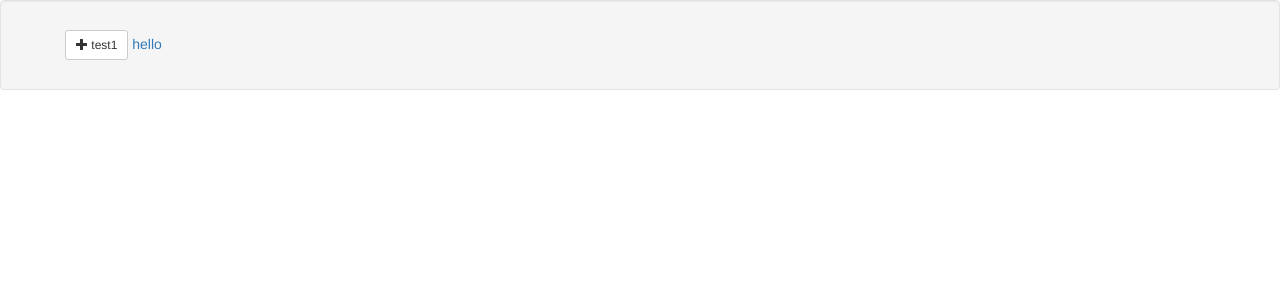
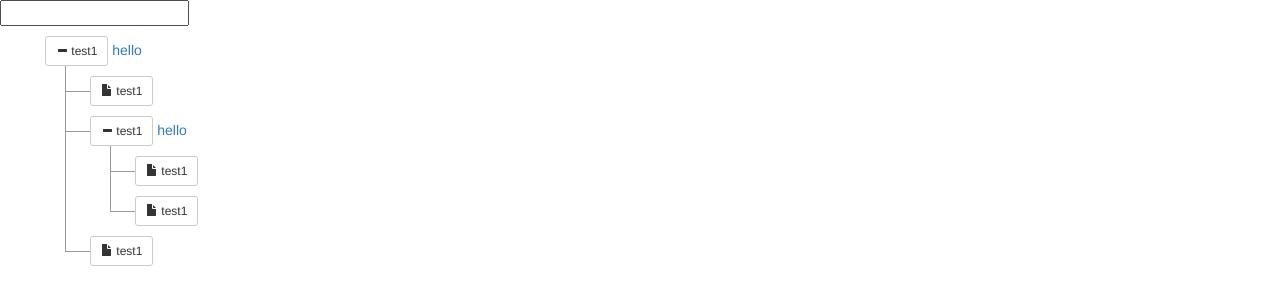
Before and after one commit to Chun-Wei-Chu/JS, a plain HTML site: page EZTreeView/example.html in a window 1280 px wide. Drawn offline with nearby package versions, Linux system fonts and the light colour scheme.

Commit message:
Update example.html

```diff
--- a/EZTreeView/example.html
+++ b/EZTreeView/example.html
@@ -2,10 +2,13 @@
 
 <script src="https://maxcdn.bootstrapcdn.com/bootstrap/3.3.7/js/bootstrap.min.js"></script>
 <link rel="stylesheet" href="https://maxcdn.bootstrapcdn.com/bootstrap/3.3.7/css/bootstrap.min.css"/>
+<script src="TreeView.js"></script>
 
-<div class="tree well">
+<input id="m_input"></input>
+<div id="tree" style="width:100%; height:80%; overflow:auto">
 
 </div>
+
 
 <script>
 $(function () {
@@ -13,7 +16,7 @@ $(function () {
         {
             title: "test1",
             info: "hello",
-            click: function(){console.log("test")},
+            click: function(e){showPath(e);},
             child:[
                 {
                     title: "test1",
@@ -40,105 +43,31 @@ $(function () {
             ]
         }
     ];
-    addCSS();
-    createViewTree($(".tree").first(), obj);
+
+    createViewTree($("#tree"), obj, true);
 });
 
-function createViewTree(_elem, _obj, expand){
-    let _body = $(`<div class="tree"/>`).appendTo(_elem);
-    addChileNode($(`<ul root="true" class="tree_ul"></ul>`).appendTo(_body), _obj, expand);
 
-    _body.find('li:has(ul)').addClass('parent_li');
-    _body.find('li.parent_li > button').on('click', function (e) {
-        var children = $(this).parent('li.parent_li').find(' > ul > li');
-        if (children.is(":visible")) {
-            children.hide('fast');
-            $(this).find(' > span').addClass('glyphicon-plus').removeClass('glyphicon-minus');
-        } else {
-            children.show('fast');
-            $(this).find(' > span').addClass('glyphicon-minus').removeClass('glyphicon-plus');
-        }
-        e.stopPropagation();
+$("#m_input").on("keyup", function(){
+    let _t = inputli.showSelect($("#m_input").val());
+    inputli.find(".tree_leaf").each(function(){
+        $(this).find("button").first().removeClass("btn-warning");
     });
-    _body.showSelect = function(_val){
-        _body.find(".tree_leaf").each(function(){
-            if($(this).html().toUpperCase().includes(_val.toUpperCase())){
-                $(this).css("visibility", "");
-                console.log("test")
-            }
-            else{
-                $(this).css("visibility", "hidden");
-            }
+    if($("#m_input").val().length > 0)
+        _t.forEach(e => {
+            e.find("button").first().addClass("btn-warning");
         });
+});
+
+function showPath(e){
+    let _path = "";
+    endPoint = $(e);
+    while(endPoint.parent().parent().hasClass("tree_ul"))
+    {
+        _path = `/${endPoint.parent().find("button").first().html().replace(/<span[^<]+<\/span>/, "").replace(/\s+/ig, "")}${_path}`;
+        endPoint = endPoint.parent().parent();
     }
-    return _body;
+    console.log(_path);
 }
 
-function addChileNode(_elem, _obj, expand){
-	_obj.forEach(function(o){
-		let _child_root = $(`<li class="tree_li ${o.child ? "" : "tree_leaf"}"></li>`).appendTo(_elem);
-        _child_root.append(`
-            <button type="button" class="btn btn-default btn-sm">
-            <span class="glyphicon ${ o.child ? "glyphicon-plus" : "glyphicon-file"}"></span> ${o.title}
-            </button>
-            <a class="click_a" href="#">${o.info}</a>`);
-        if(isFunction(o.click)){
-            _child_root.find(".click_a").on("click", function(e){o.click(this);});
-        }
-
-		if(o.child){
-			addChileNode($(`<ul class="tree_ul"></ul>`).appendTo(_child_root), o.child, expand);
-		}
-        if(_elem.attr("root") != "true" && !expand)
-            _child_root.hide('fast');
-	});
-}
-
-function isFunction(functionToCheck) {
-   var getType = {};
-   return functionToCheck && getType.toString.call(functionToCheck) === '[object Function]';
-}
-
-function addCSS(){
-    $("html").append(`<style type="text/css">
-        .tree {
-            width:100%,
-            height:100%
-        }
-        .tree_li {
-            list-style-type:none;
-            margin:0;
-            padding:10px 5px 0 5px;
-            position:relative
-        }
-        .tree_li::before, .tree li::after {
-            content:'';
-            left:-20px;
-            position:absolute;
-            right:auto
-        }
-        .tree_li::before {
-            border-left:1px solid #999;
-            bottom:50px;
-            height:100%;
-            top:0;
-            width:1px
-        }
-        .tree_li::after {
-            border-top:1px solid #999;
-            height:20px;
-            top:25px;
-            width:25px
-        }
-
-        .tree>ul>li::before, .tree>ul>li::after {
-            border:0
-        }
-
-        .tree_li:last-child::before {
-            height:25px
-        }
-
-    </style>`);
-}
 </script>
```
